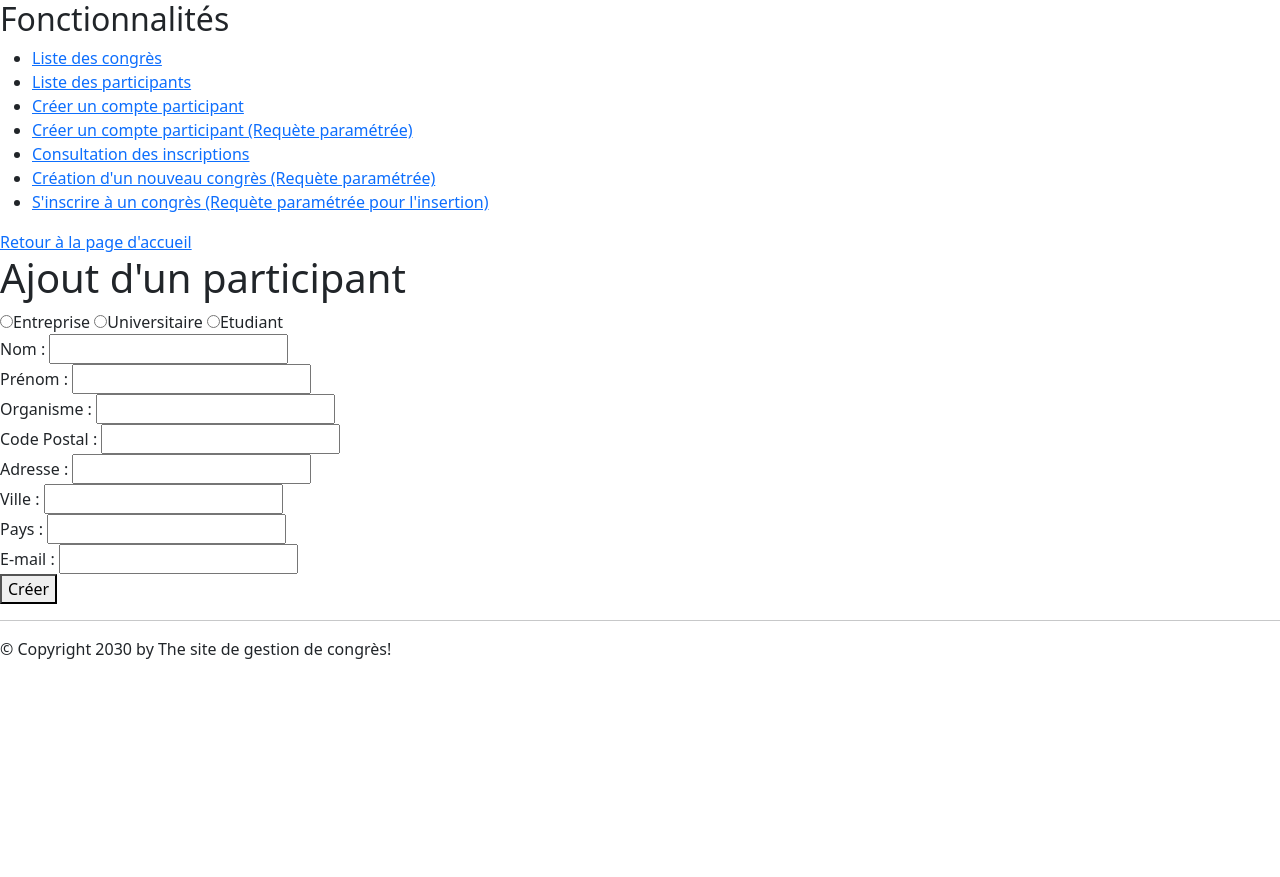
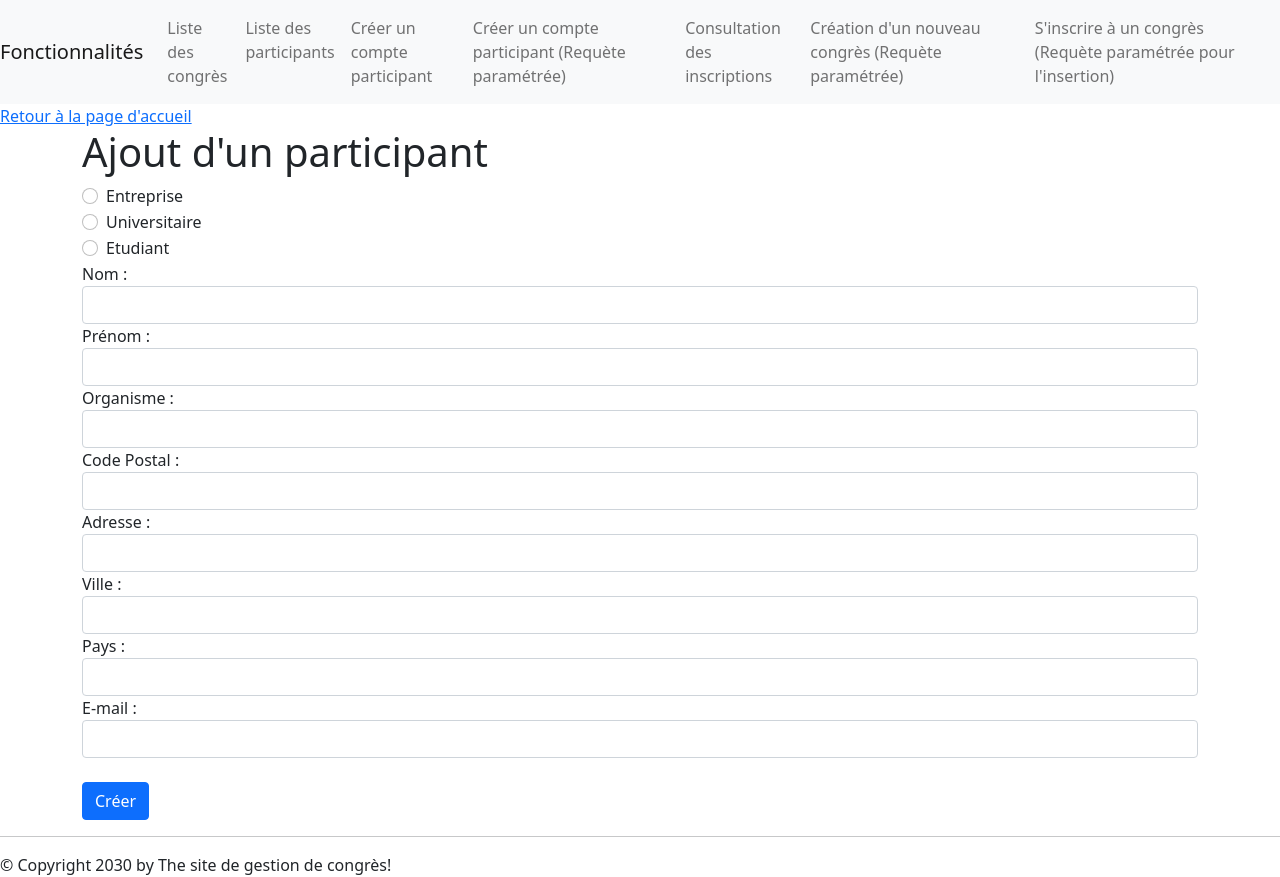
Before and after one commit to manuvai/M1_MIAGE_IM_ConcepWeb2_TP2, a Flask app: page /participants/add in a window 1280 px wide. Before the commit the page ends 659 px from the top, so only its background shows below. Run offline with Flask 2, Linux system fonts and the light colour scheme; data comes from the database, SQL or seed files in the repository; some libraries are stand-ins or nearby versions.

Commit message:
feat: Utilisation de Bootstrap

```diff
--- a/templates/common/table.html
+++ b/templates/common/table.html
@@ -1,8 +1,8 @@
-<table border="1">
+<table class="table">
     <thead>
         <tr>
             {% for column_name in column_names %}
-            <th>{{column_name}}</th>
+            <th scope="col">{{column_name}}</th>
             {% endfor %}
         </tr>
     </thead>
@@ -11,7 +11,7 @@
         <tr>
             {% for column_name in column_names %}
 
-                <th>{{element[column_name]}}</th>
+            <th>{{element[column_name]}}</th>
             {% endfor %}
         </tr>
 
--- a/templates/layouts/default.html
+++ b/templates/layouts/default.html
@@ -1,5 +1,6 @@
 <!DOCTYPE html>
 <html lang="en">
+
 <head>
     <meta charset="UTF-8">
     <meta http-equiv="X-UA-Compatible" content="IE=edge">
@@ -8,26 +9,54 @@
     <link rel="stylesheet" href="{{url_for('static', filename='css/bootstrap.min.css')}}">
     <script src="{{url_for('static', filename='js/bootstrap.min.js')}}"></script>
 </head>
+
 <body>
     <header>
-        <h2>Fonctionnalités</h2>
-        <ul>
-            <li><a href="{{url_for("congres_list")}}">Liste des congrès</a></li>
-            <li><a href="{{url_for("participants_list")}}">Liste des participants</a></li>
-            <li><a href="{{url_for("participants_add")}}">Créer un compte participant</a></li>
-            <li><a href="">Créer un compte participant (Requète paramétrée)</a></li>
-            <li><a href="{{url_for("inscriptions_search")}}">Consultation des inscriptions</a></li>
-            <li><a href="{{url_for("congres_add")}}">Création d'un nouveau congrès (Requète paramétrée)</a></li>
-            <li><a href="">S'inscrire à un congrès (Requète paramétrée pour l'insertion)</a></li>
-        </ul>
+        <nav class="navbar navbar-expand-lg navbar-light bg-light">
+            <a class="navbar-brand" href="#">Fonctionnalités</a>
+            <button class="navbar-toggler" type="button" data-toggle="collapse" data-target="#navbarNav"
+                aria-controls="navbarNav" aria-expanded="false" aria-label="Toggle navigation">
+                <span class="navbar-toggler-icon"></span>
+            </button>
+            <div class="collapse navbar-collapse" id="navbarNav">
+                <ul class="navbar-nav">
+                    <li class="nav-item">
+                        <a class="nav-link" href="{{url_for("congres_list")}}">Liste des congrès</a>
+                    </li>
+                    <li class="nav-item">
+                        <a class="nav-link" href="{{url_for("participants_list")}}">Liste des participants</a>
+                    </li>
+                    <li class="nav-item">
+                        <a class="nav-link" href="{{url_for("participants_add")}}">Créer un compte participant</a>
+                    </li>
+                    <li class="nav-item">
+                        <a class="nav-link" href="">Créer un compte participant (Requète paramétrée)</a>
+                    </li>
+                    <li class="nav-item">
+                        <a class="nav-link" href="{{url_for("inscriptions_search")}}">Consultation des inscriptions</a>
+                    </li>
+                    <li class="nav-item">
+                        <a class="nav-link" href="{{url_for("congres_add")}}">Création d'un nouveau congrès (Requète
+                            paramétrée)</a>
+                    </li>
+                    <li class="nav-item">
+                        <a class="nav-link" href="">S'inscrire à un congrès (Requète paramétrée pour l'insertion)</a>
+                    </li>
+                </ul>
+            </div>
+        </nav>
         <a href="{{url_for("index")}}">Retour à la page d'accueil</a>
     </header>
-    {% block pageContent %}
+    <div class="container">
 
-    {% endblock %}
+        {% block pageContent %}
+
+        {% endblock %}
+    </div>
     <footer>
         <hr>
         &copy; Copyright 2030 by The site de gestion de congrès!
     </footer>
 </body>
+
 </html>
--- a/templates/participants/add.html
+++ b/templates/participants/add.html
@@ -6,42 +6,47 @@
 <form action="{{url_for("participants_new")}}" method="post">
     <div>
         {% for statut in list_statuts %}
-            <input type="radio" name="CODESTATUT" id="CODESTATUT_{{statut['CODESTATUT']}}" value="{{statut['CODESTATUT']}}">{{statut['NOMSTATUT']}}
+            <div class="form-check">
+                <input class="form-check-input" type="radio" name="CODESTATUT" id="CODESTATUT_{{statut['CODESTATUT']}}" value="{{statut['CODESTATUT']}}">
+                <label class="form-check-label" for="CODESTATUT_{{statut['CODESTATUT']}}">
+                    {{statut['NOMSTATUT']}}
+                </label>
+            </div>
         {% endfor %}
     </div>
-    <div>
+    <div class="form-group">
         <label for="NOMPART">Nom :</label>
-        <input type="text" name="NOMPART" id="NOMPART">
+        <input class="form-control" type="text" name="NOMPART" id="NOMPART">
     </div>
-    <div>
+    <div class="form-group">
         <label for="PRENOMPART">Prénom :</label>
-        <input type="text" name="PRENOMPART" id="PRENOMPART">
+        <input class="form-control" type="text" name="PRENOMPART" id="PRENOMPART">
     </div>
-    <div>
+    <div class="form-group">
         <label for="ORGANISMEPART">Organisme :</label>
-        <input type="text" name="ORGANISMEPART" id="ORGANISMEPART">
+        <input class="form-control" type="text" name="ORGANISMEPART" id="ORGANISMEPART">
     </div>
-    <div>
+    <div class="form-group">
         <label for="CPPART">Code Postal :</label>
-        <input type="number" name="CPPART" id="CPPART">
+        <input class="form-control" type="number" name="CPPART" id="CPPART">
     </div>
-    <div>
+    <div class="form-group">
         <label for="ADRPART">Adresse :</label>
-        <input type="text" name="ADRPART" id="ADRPART">
+        <input class="form-control" type="text" name="ADRPART" id="ADRPART">
     </div>
-    <div>
+    <div class="form-group">
         <label for="VILLEPART">Ville :</label>
-        <input type="text" name="VILLEPART" id="VILLEPART">
+        <input class="form-control" type="text" name="VILLEPART" id="VILLEPART">
     </div>
-    <div>
+    <div class="form-group">
         <label for="PAYSPART">Pays :</label>
-        <input type="text" name="PAYSPART" id="PAYSPART">
+        <input class="form-control" type="text" name="PAYSPART" id="PAYSPART">
     </div>
-    <div>
+    <div class="form-group">
         <label for="EMAILPART">E-mail :</label>
-        <input type="email" name="EMAILPART" id="EMAILPART">
+        <input class="form-control" type="email" name="EMAILPART" id="EMAILPART">
     </div>
-    <button type="submit">Créer</button>
+    <button class="btn btn-primary mt-4" type="submit">Créer</button>
 </form>
 
 {% endblock %}
```
Also changed, not shown: templates/congres/add.html (+26 -25 lines), templates/inscriptions/search.html (+4 -4 lines).
